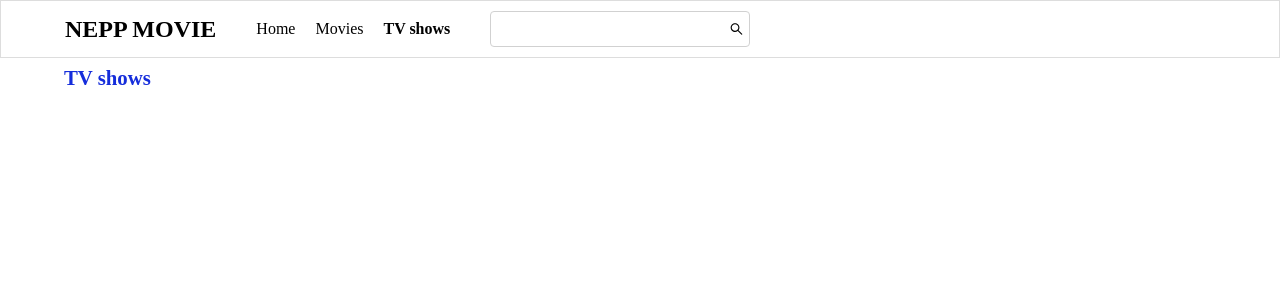
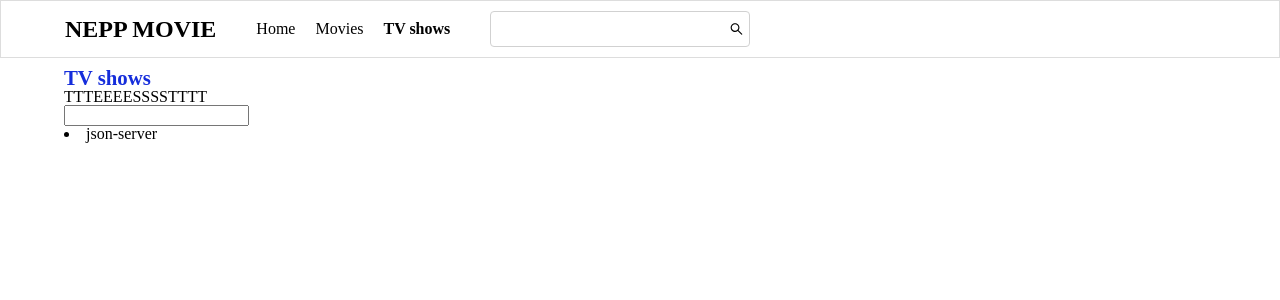
Before and after one commit to lukling0524/react_20221015, a React (Create React App) app in the folder nepp-movie/: page /tv in a window 1280 px wide. Shown: the top 300 px of the page. Built offline with nearby package versions, Linux system fonts and the light colour scheme; data requests are answered from the project's data file.

Commit message:
비동기

```diff
--- /dev/null
+++ b/nepp-movie/db.json
@@ -0,0 +1,19 @@
+{
+  "posts": [
+    {
+      "id": 1,
+      "title": "json-server",
+      "author": "typicode"
+    }
+  ],
+  "comments": [
+    {
+      "id": 1,
+      "body": "some comment",
+      "postId": 1
+    }
+  ],
+  "profile": {
+    "name": "typicode"
+  }
+}
--- a/nepp-movie/src/App.js
+++ b/nepp-movie/src/App.js
@@ -6,6 +6,7 @@ import { Route, Routes } from "react-router-dom";
 import Movie from "./components/pages/Movie";
 import Tv from "./components/pages/Tv";
 import Home from "./components/pages/Home";
+import Post from "./components/practice/api/Post";
 
 const GlobalStyle = createGlobalStyle`
     :root{
@@ -34,6 +35,7 @@ function App() {
           <Route path="movie" element={<Movie />}></Route>
           <Route path="tv" element={<Tv />}></Route>
         </Routes>
+        <Post />
       </MainBlock>
     </>
   );
--- /dev/null
+++ b/nepp-movie/src/components/practice/api/Post.jsx
@@ -0,0 +1,33 @@
+import { useEffect, useState } from "react";
+
+function Post() {
+  const [posts, setPosts] = useState([]);
+  useEffect(() => {
+    // fetch("http://localhost:3000/posts")
+    //   .then((res) => res.json())
+    //   .then((data) => console.log(data));
+
+    // await 값이 없으면, 서버가 통신하는 그 찰나의 사이에 값이 없는 result가 출력되어 오류
+    // await을 사용하여 비동기처리해야함
+    async function fetchData() {
+      let result = await fetch("http://localhost:3000/posts");
+      let data = await result.json();
+      setPosts(data);
+      //   console.log(result);
+    }
+
+    fetchData();
+  }, []);
+
+  return (
+    <div>
+      <h3>TTTEEEESSSSTTTT</h3>
+      <input type="number" />
+      {posts.map((post) => (
+        <li key={post.id}>{post.title}</li>
+      ))}
+    </div>
+  );
+}
+
+export default Post;
```
Also changed, not shown: 1 other file (tests, documents, lock files or other folders).
